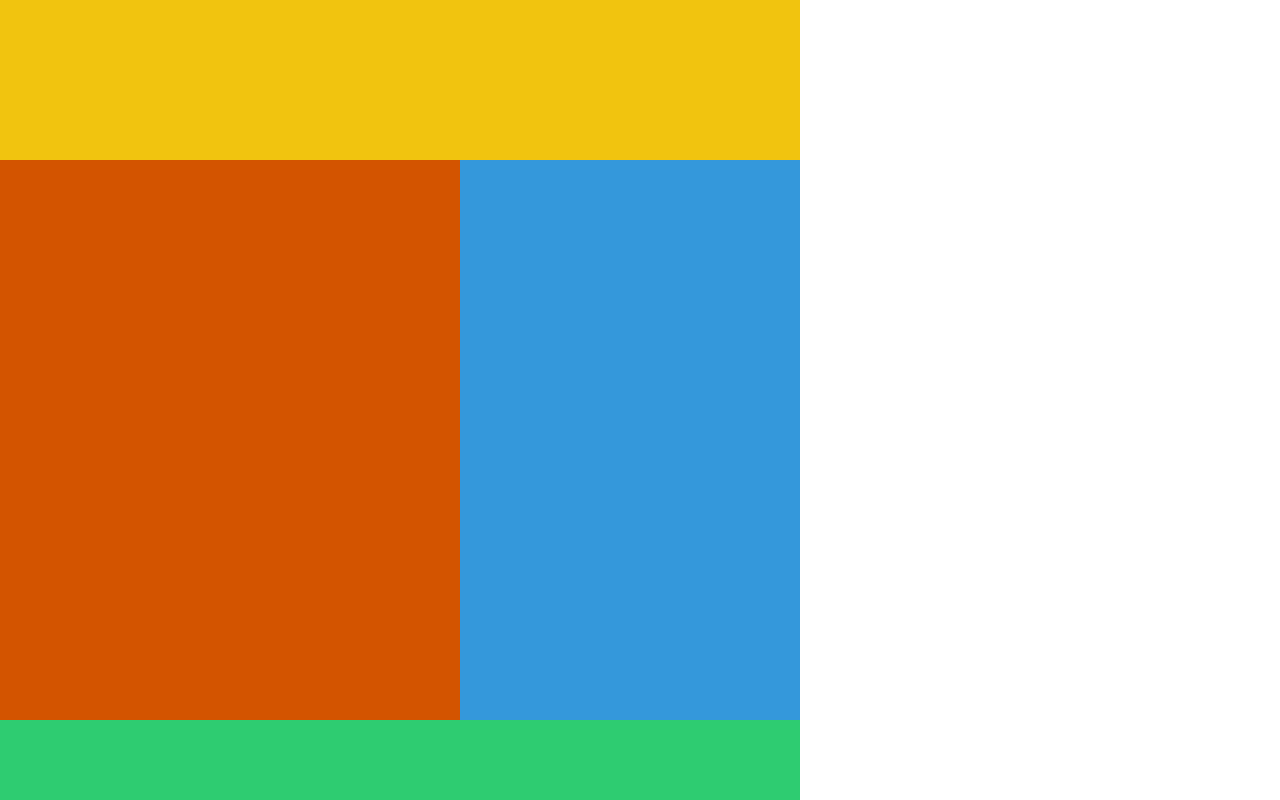
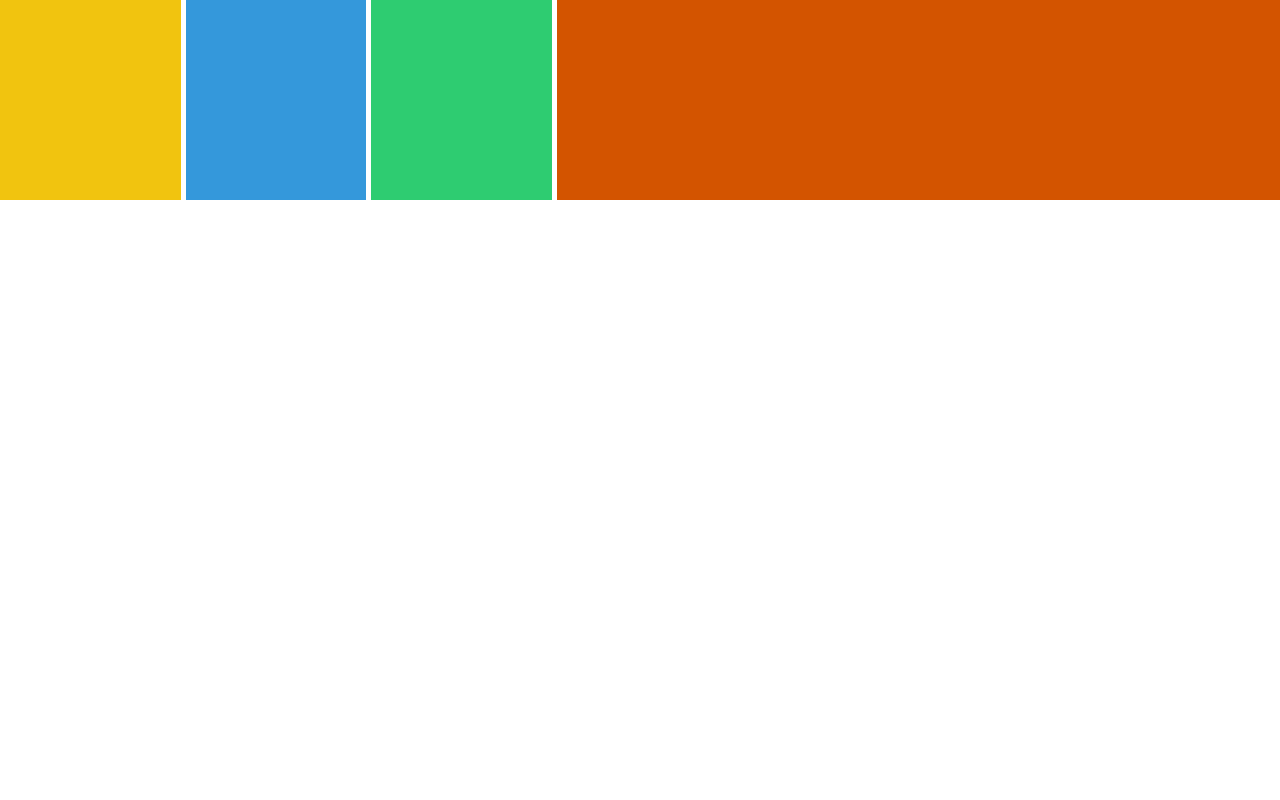
Before and after one commit to Jin-hoKim/Study_CSS, a plain HTML site: page grid/grid.html in a window 1280 px wide. Drawn offline with Linux system fonts and the light colour scheme.

Commit message:
grid-template-columns unit "fr"

```diff
--- a/grid/grid.html
+++ b/grid/grid.html
@@ -8,38 +8,31 @@
     <title>Document</title>
     <style>
         body {
-            width: 100vh;
-            height: 100vh;
             padding: 0;
             margin: 0;
         }
 
         .father {
             display: grid;
-            /* grid-auto-rows: 50px 100px 20px 20px; */
-            grid-auto-rows: 20vh 35vh 35vh 10vh;
-            grid-template-columns: 120px;
-            grid-gap: 0px;
-            grid-template-areas: "header header header" "content content sidebar" "content content sidebar" "footer footer footer";
+            grid-auto-rows: 200px;
+            grid-gap: 5px;
+            /* grid-template-columns: 2fr 1fr 2fr 1fr; */
+            grid-template-columns: repeat(3, 1fr) 4fr;
         }
 
         .first {
-            grid-area: header;
             background-color: #f1c40f;
         }
 
         .second {
-            grid-area: sidebar;
             background-color: #3498db;
         }
 
         .third {
-            grid-area: footer;
             background-color: #2ecc71;
         }
 
         .fourth {
-            grid-area: content;
             background-color: #d35400;
         }
     </style>
```
